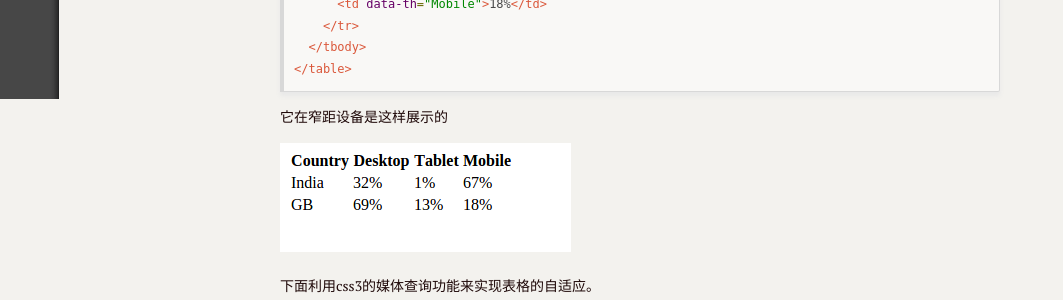
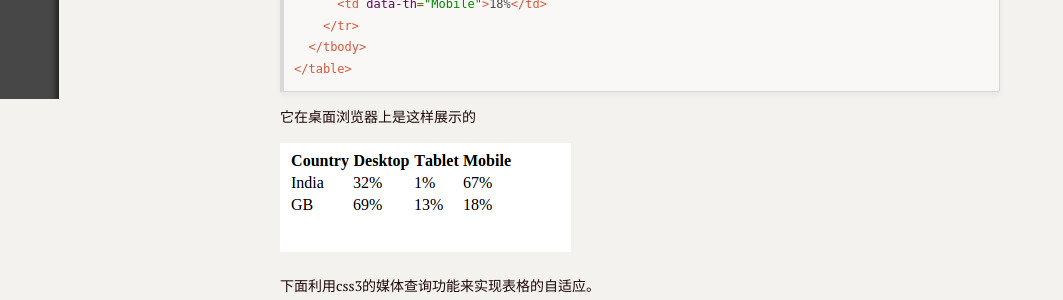
Before and after one commit to GitHubCuCu/dougaoyang.github.io, a Jekyll site: the page built from _posts/html/2015-02-10-html_table_show.md, in a window 1280 px wide. Shown: the part 801-1101 px from the top of the page, without its empty margins (0-1063 px from the left). Built offline with Jekyll 4.4.1, drawn with Linux system fonts in a browser that asks for light colours; Markdown is read by kramdown in place of the engine named in the settings.

Commit message:
update post

````diff
--- a/_posts/html/2015-02-10-html_table_show.md
+++ b/_posts/html/2015-02-10-html_table_show.md
@@ -42,7 +42,7 @@ keywords: html, 表格, 移动端, 自适应, viewpoint
 ```
 
 
-它在窄距设备是这样展示的
+它在桌面浏览器上是这样展示的
 
 ![普通情况下表格样式][img:1]
 
````
